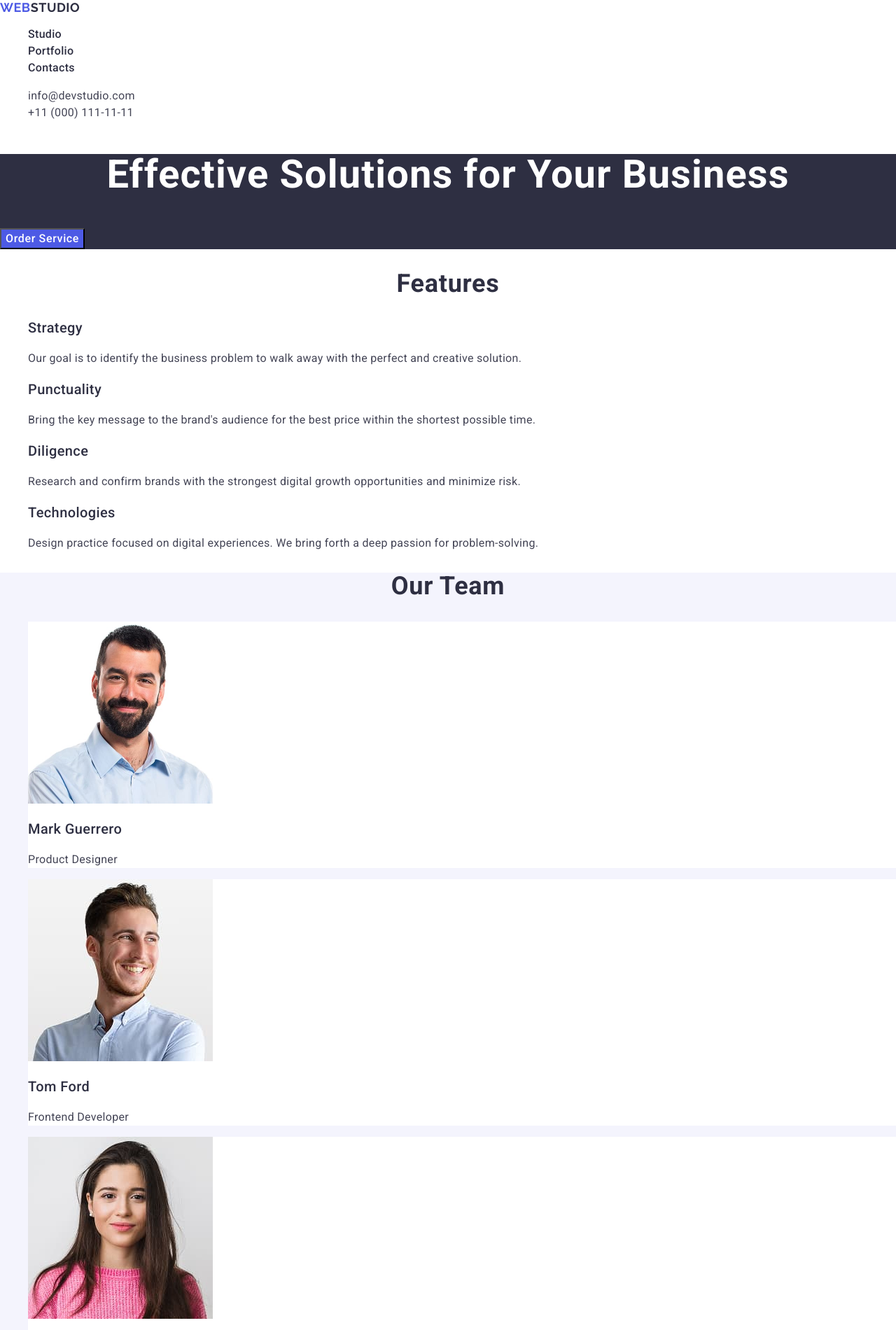
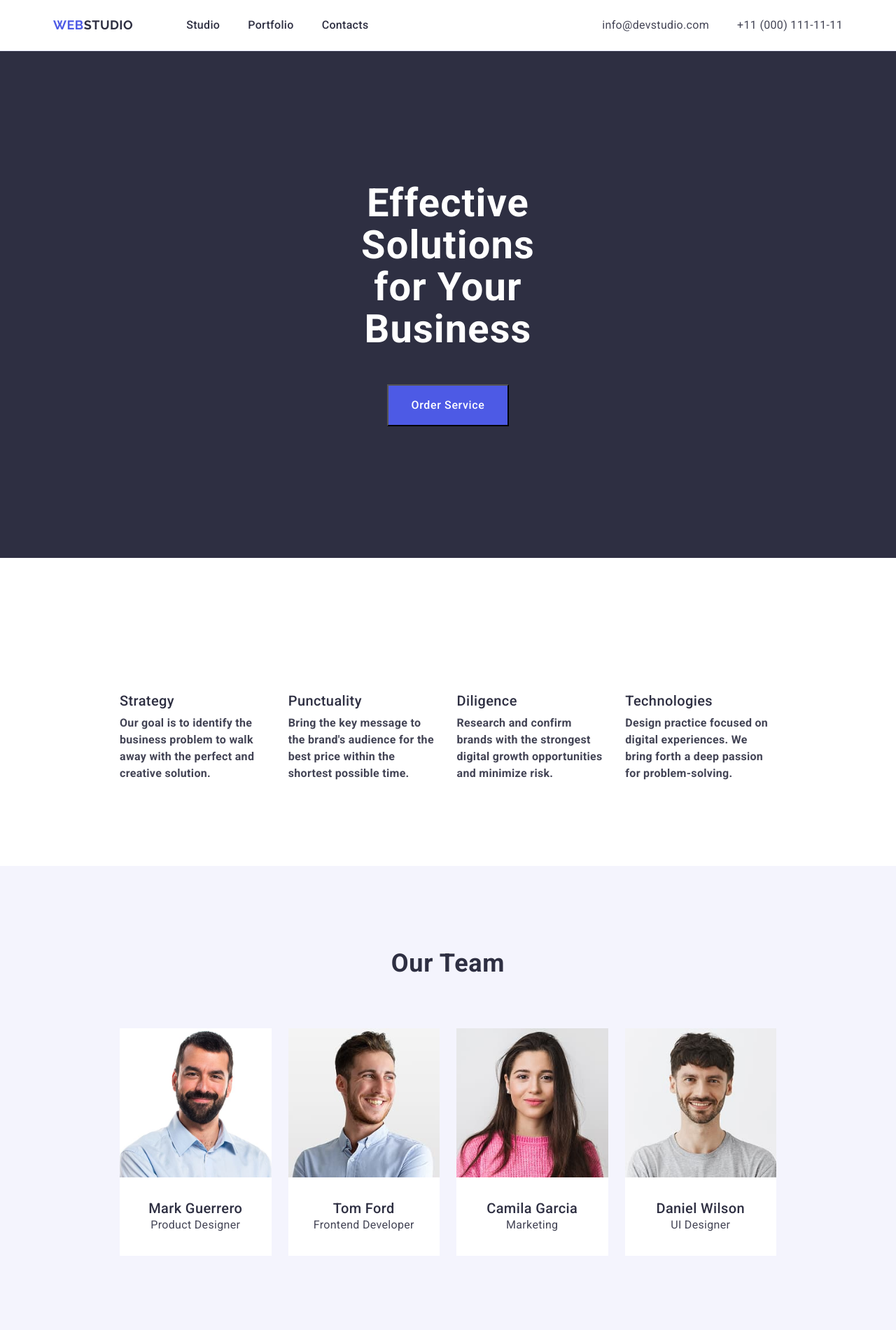
Before and after one commit to yevheniiradko/goit-markup-hw-03, a plain HTML site: page index.html in a window 1280 px wide. Shown: the top 1900 px of the page at 70% size. Drawn offline with nearby package versions, Linux system fonts and the light colour scheme.

Commit message:
first commit third hw

```diff
--- a/css/styles.css
+++ b/css/styles.css
@@ -3,8 +3,14 @@ font-family: "Roboto", sans-serif;
 color: #434455;
 background-color: #FFFFFF;
 }
+
+/* reset */
+
+
 ul, ol {
     list-style-type: none;
+    padding: 0;
+    margin: 0;
 }
 a {
     text-decoration: none;
@@ -13,7 +19,41 @@ button {
     cursor: pointer;
 }
 
+h1,h2, h3, h4, h5 ,h6, p {
+    margin: 0;
+}
+
+img {
+    display: block;
+    max-width: 100%;
+    height: auto;
+}
+
+/* common */
+
+.container {
+    max-width: 1158px;
+    padding: 0 15px;
+    margin: 0 auto;
+}
+
+
+
 /* Header */
+
+.page-header {
+    border-bottom: 1px solid #e7e9fc;
+}
+
+.header-container {
+    display: flex;
+    align-items: center;
+}
+
+.header-nav {
+display: flex;
+align-items: center;
+}
 
 .logo {
     font-family: "Raleway", sans-serif;
@@ -25,11 +65,24 @@ button {
         color: #4d5ae5;
 }
 
+.header-logo {
+    padding: 24px 0;
+    margin-right: 76px;
+}
+
 .header-logo .logo-part {
 color: #2e2f42;
 }
 
+.nav-list {
+    display: flex;
+    align-items: center;
+    gap: 40px;
+}
+
 .nav-link {
+    display: block;
+    padding: 24px 0;
     font-weight: 500;
         font-size: 16px;
         line-height: 1.5;
@@ -43,13 +96,22 @@ color: #404bbf;
 
 .contacts {
     font-style: normal;
+    margin-left: auto;
+}
+.contacts-list {
+    display: flex;
+    align-items: center;
+    gap: 40px;
 }
 
 .contacts-link {
+    display: block;
+    padding: 24px 0;
         font-size: 16px;
         line-height: 1.5;
         letter-spacing: 0.02em;
         color: #434455;
+
 }
 
 .contacts-link:hover,
@@ -60,8 +122,13 @@ color: #404bbf;
 /* Hero Section */
 
 .hero-section {
-    background-color: #2e2f42;
+background-color: #2e2f42;
+padding: 188px 472px 188px 472px;
+
 }
+
+
+
 .hero-title {
     font-weight: 700;
         font-size: 56px;
@@ -69,6 +136,11 @@ color: #404bbf;
         letter-spacing: 0.02em;
         text-align: center;
         color: #fff;
+        max-width: 496px ;
+        margin: 0 auto;
+        margin-bottom: 48px;
+
+
 }
 .hero-button {
     font-weight: 500;
@@ -77,6 +149,13 @@ color: #404bbf;
         letter-spacing: 0.04em;
         color: #fff;
         background-color: #4d5ae5;
+        padding-top: 16px ;
+        padding-bottom: 16px ;
+        padding-right: 32px ;
+        padding-left: 32px ;
+        margin-right: 16px ;
+        display: block;
+        margin: 0 auto;
 }
 
 .hero-button:hover, .hero-button:focus {
@@ -86,6 +165,21 @@ color: #404bbf;
 
 /* Features section */
 
+.visually-hidden {
+    position: absolute;
+    width: 1px;
+    height: 1px;
+    margin: -1px;
+    border: 0;
+    padding: 0;
+    white-space: nowrap;
+    clip-path: inset(100%);
+    clip: rect(0 0 0 0);
+    overflow: hidden;
+}
+.features {
+    padding: 120px 156px;
+}
 
 .title {
     font-weight: 700;
@@ -95,8 +189,19 @@ color: #404bbf;
         text-align: center;
         color: #2e2f42;
         text-transform: capitalize;
+
+
 }
 
+.features-list {
+    display: flex;
+    margin-top: 72px;
+    gap: 25px;
+}
+
+.features-item {
+    width: calc((100% - 24px * 3) / 4);
+}
 
 .sub {
     font-weight: 500;
@@ -104,6 +209,7 @@ color: #404bbf;
         line-height: 1.2;
         letter-spacing: 0.02em;
         color: #2e2f42;
+        margin-bottom: 8px;
 }
 
 .text {
@@ -117,15 +223,70 @@ color: #404bbf;
 
 .team {
     background-color: #f4f4fd;
+    padding: 120px 156px;
+    border-bottom: ;
+}
+
+.team-list {
+    display: flex;
+    gap: 24px;
 }
 .team-list-item {
     background-color: #FFFFFF;
+    margin-top: 72px;
+    width: calc((100% - 24px * 3) / 4);
+
 }
 
-/* footer section*/
+.team-item-container {
+/* display: flex;
+    align-items: center;
+    justify-content: center;
+    flex-direction: column;
+    gap: 8px;
+    padding-top: 32px;
+    padding-bottom: 32px;
+    margin: 0 auto; */
+    padding: 32px 16px;
+    text-align: center;
+}
+.team-subtitle {
+    display: block;
+    margin: 0 auto;
+}
+
+
+/* our portdolio */
+
+.portfolio {
+    padding: 120px 156px;
+}
+
+.portfolio-title {
+ margin-bottom: 72px;
+}
+.portfolio-list {
+    display: flex;
+    flex-wrap: wrap;
+    row-gap: 48px;
+    column-gap: 24px;
+}
+.portfolio-list-item {
+    width: calc((100% - 24px * 2) / 3);
+    border-bottom: 1px solid #e7e9fc;
+        border-left: 1px solid #e7e9fc;
+        border-right: 1px solid #e7e9fc;
+}
+
+.portfolio-item-container {
+    padding: 32px 16px ;
+}
+
+/* footer section */
 
 .footer {
     background-color: #2e2f42;
+    padding: 100px 156px;
 }
 
 .footer-logo .logo-part {
@@ -136,4 +297,7 @@ color: #404bbf;
         line-height: 1.5;
         letter-spacing: 0.02em;
         color: #f4f4fd;
+        margin-top: 16px;
+        width: 264px;
+
 }
--- a/index.html
+++ b/index.html
@@ -18,7 +18,7 @@
   </head>
   <body>
     <header class="page-header">
-
+        <div class="container header-container">
         <nav class="header-nav">
             <a class="logo header-logo" href="/index.html">Web<span class="logo-part">Studio</span></a>
             <ul class="nav-list">
@@ -29,51 +29,60 @@
         </nav>
         <address class="contacts">
             <ul class="contacts-list">
-            <li class="contacts-item"><a class="contacts-link" href="mailto:info@devstudio.com">info@devstudio.com</a></li>
+                <li class="contacts-item"><a class="contacts-link" href="mailto:info@devstudio.com">info@devstudio.com</a>
+                </li>
                 <li class="contacts-item"><a class="contacts-link" href="tel:+110001111111">+11 (000) 111-11-11</a></li>
             </ul>
         </address>
+        </div>
     </header>
    <main>
 
     <!-- Hero section -->
      <section class="hero-section">
-    <h1 class="hero-title">Effective Solutions
-    for Your Business
+        <div class="container hero-container">
+            <h1 class="hero-title">Effective Solutions for Your Business
             </h1>
             <button class="hero-button" type="button">Order Service</button>
+        </div>
     </section>
 
             <!-- Features section -->
             <section class="features">
-        <h2 class="title features-title">Features</h2>
+                <div class="container features-container">
+                <h2 class="visually-hidden">Title<h2>
                 <ul class="features-list">
                     <li class="features-item">
                         <h3 class="features-subtitle sub">Strategy</h3>
-                <p class="text features-item-text">Our goal is to identify the business problem to walk away with the perfect and creative solution.
+                        <p class="text features-item-text">Our goal is to identify the business problem to walk away with the
+                            perfect and creative solution.
                         </p>
                     </li>
                     <li class="features-item">
                         <h3 class="features-subtitle sub">Punctuality</h3>
-        <p class="text features-item-text">Bring the key message to the brand's audience for the best price within the shortest possible time.
+                        <p class="text features-item-text">Bring the key message to the brand's audience for the best price within
+                            the shortest possible time.
                         </p>
                     </li>
                     <li class="features-item">
                         <h3 class="features-subtitle sub">Diligence</h3>
-                <p class="text features-item-text">Research and confirm brands with the strongest digital growth opportunities and minimize risk.
+                        <p class="text features-item-text">Research and confirm brands with the strongest digital growth
+                            opportunities and minimize risk.
                         </p>
                     </li>
                     <li class="features-item">
                         <h3 class="features-subtitle sub">Technologies</h3>
-                <p class="text features-item-text">Design practice focused on digital experiences. We bring forth a deep passion for problem-solving.
+                        <p class="text features-item-text">Design practice focused on digital experiences. We bring forth a deep
+                            passion for problem-solving.
                         </p>
                     </li>
-
                 </ul>
+        </div>
     </section>
 
     <!-- Our Team section -->
      <section class="team">
+        <div class="container team-container">
         <h2 class="title team-title">Our Team</h2>
         <ul class="team-list">
         <li class="team-list-item">
@@ -81,82 +90,110 @@
             alt="Mark Guerrero"
             width="264"
             height="260">
-            <h3  class="sub team-subtitle">Mark Guerrero</h3>
+            <div class="container team-item-container">
+                <h3 class="sub team-subtitle">Mark Guerrero</h3>
                 <p class="text team-item-text">Product Designer</p>
+            </div>
+
         </li>
         <li class="team-list-item">
             <img src="./images/Tom-Ford.jpg"
             alt="Tom Ford"
             width="264"
             height="260">
+            <div class="container team-item-container">
                 <h3 class="sub team-subtitle">Tom Ford</h3>
                 <p class="text team-item-text">Frontend Developer</p>
+            </div>
+
         </li>
         <li class="team-list-item">
             <img src="./images/Camila-Garcia.jpg"
             alt="Camila Garcia"
             width="264"
             height="260">
+            <div class="container team-item-container">
                 <h3 class="sub team-subtitle">Camila Garcia</h3>
                 <p class="text team-item-text">Marketing</p>
+            </div>
+
         </li>
         <li class="team-list-item">
             <img src="./images/Daniel-Wilson.jpg"
             alt="Daniel Wilson"
             width="264"
             height="260">
+            <div class="container team-item-container">
                 <h3 class="sub team-subtitle">Daniel Wilson</h3>
                 <p class="text team-item-text">UI Designer</p>
+        </div>
+
         </li>
         </ul>
+        </div>
      </section>
         <!-- Our Portfolio section -->
-<section>
+<section class="portfolio">
+    <div class="container portfolio-container">
     <h2 class="title portfolio-title">Our Portfolio</h2>
     <ul class="portfolio-list">
         <li class="portfolio-list-item">
             <img src="./images/Banking-App.jpg" alt="Banking App" width="360" height="300">
+        <div class="container portfolio-item-container">
                 <h3 class="sub portfolio-subtitle">Banking App</h3>
             <p class="text portfolio-item-text">App</p>
+        </div>
         </li>
 
         <li class="portfolio-list-item">
             <img src="./images/Cashless-Payment.jpg" alt="Cashless Payment" width="360" height="300">
+            <div class="container portfolio-item-container">
                 <h3 class="sub portfolio-subtitle">Cashless Payment</h3>
                 <p class="text portfolio-item-text">Marketing</p>
+            </div>
         </li>
 
         <li class="portfolio-list-item">
             <img src="./images/Meditation-App.jpg" alt="Meditation App" width="360" height="300">
+            <div class="container portfolio-item-container">
                 <h3 class="sub portfolio-subtitle">Meditation App</h3>
                 <p class="text portfolio-item-text">App</p>
+            </div>
             </li>
 
         <li class="portfolio-list-item">
             <img src="./images/Taxi-Service.jpg" alt="Taxi Service" width="360" height="300">
-            <h3 class="sub portfolio-subtitle">Taxi Service</h3>
+            <div class="container portfolio-item-container">
+                <h3>Taxi Service</h3>
                 <p class="text portfolio-item-text">Marketing</p>
+            </div>
         </li>
+
         <li class="portfolio-list-item">
             <img src="./images/Screen-Illustrations.jpg" alt="Screen Illustrations" width="360" height="300">
+            <div class="container portfolio-item-container">
                 <h3 class="sub portfolio-subtitle">Screen Illustrations</h3>
                 <p class="text portfolio-item-text">Design</p>
+            </div>
         </li>
 
         <li class="portfolio-list-item">
             <img src="./images/Online-Courses.jpg" alt="Online Courses" width="360" height="300">
+            <div class="container portfolio-item-container">
                 <h3 class="sub portfolio-subtitle">Online Courses</h3>
                 <p class="text portfolio-item-text">Marketing</p>
+            </div>
         </li>
     </ul>
-
-
+</div>
 </section>
    </main>
    <footer class="footer">
+    <div class="container footer-container">
     <a class="logo footer-logo" href="/index.html">Web<span class="logo-part">Studio</span></a>
     <p class="footer-text">Increase the flow of customers and sales for your business with digital marketing & growth solutions.
     </p>
+</div>
    </footer>
   </body>
 </html>
```
Lines whose indentation alone changed are shown as unchanged.
